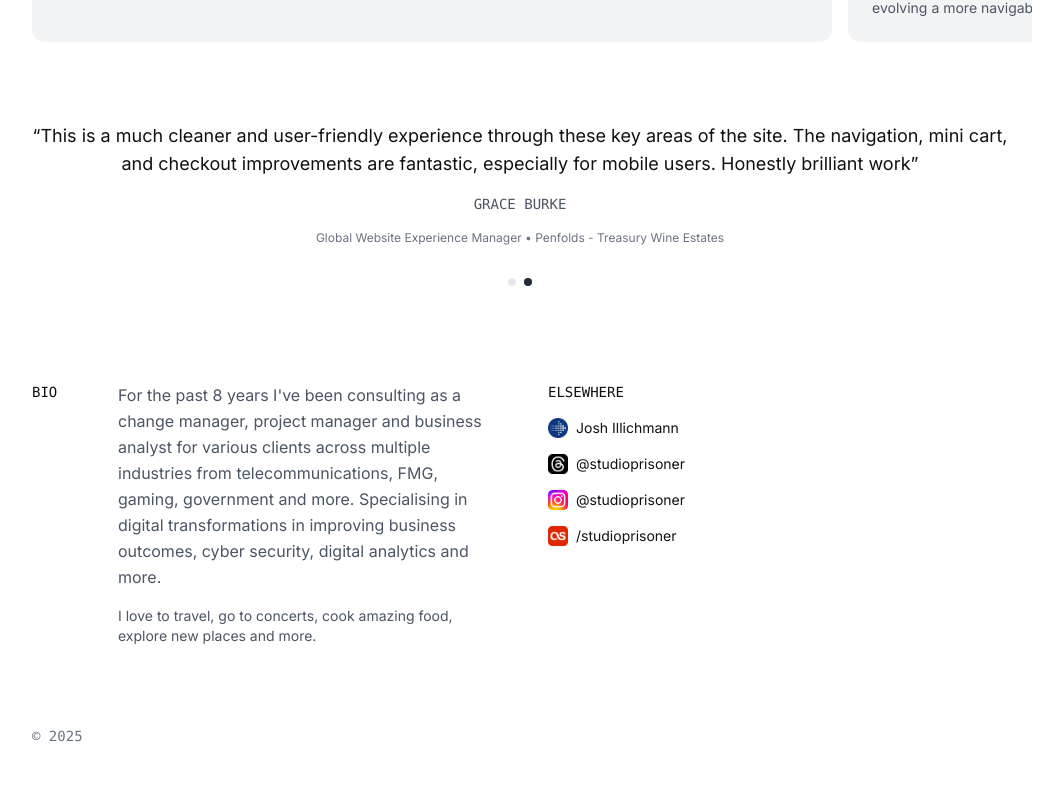
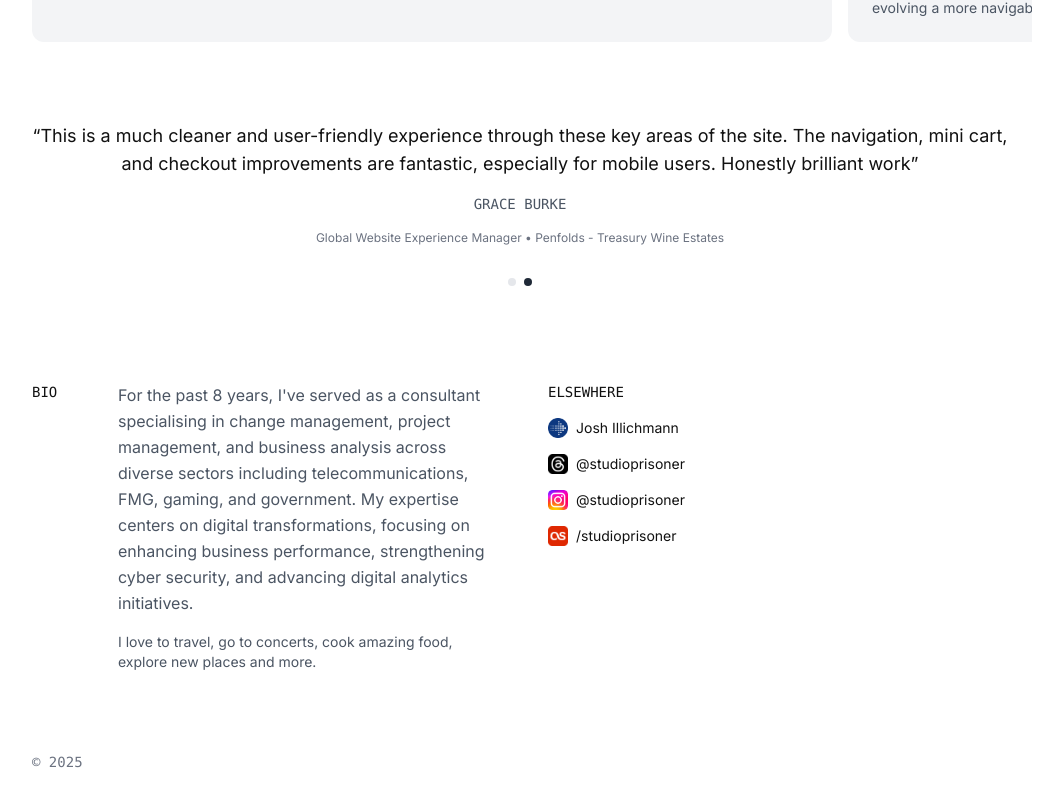
Before and after one commit to studioprisoner/joshillichmann.com, a Next.js app: page / in a window 1280 px wide. Shown: the part 1172-1976 px from the top of the page, without its empty margins (120-1183 px from the left). Before the commit the page ends 1950 px from the top, so only its background shows below. Built offline with nearby package versions, Linux system fonts and the light colour scheme.

Commit message:
updated bio paragraph

```diff
--- a/app/page.tsx
+++ b/app/page.tsx
@@ -271,7 +271,7 @@ export default function Home() {
           {/* Bio Text Columns */}
           <div className="col-span-1 md:col-span-5 space-y-4">
             <p className="text-gray-600 leading-relaxed text-base">
-              For the past 8 years I&apos;ve been consulting as a change manager, project manager and business analyst for various clients across multiple industries from telecommunications, FMG, gaming, government and more. Specialising in digital transformations in improving business outcomes, cyber security, digital analytics and more.
+            For the past 8 years, I&apos;ve served as a consultant specialising in change management, project management, and business analysis across diverse sectors including telecommunications, FMG, gaming, and government. My expertise centers on digital transformations, focusing on enhancing business performance, strengthening cyber security, and advancing digital analytics initiatives.
             </p>
             <p className="text-sm text-gray-600">I love to travel, go to concerts, cook amazing food, explore new places and more.</p>
           </div>
```
